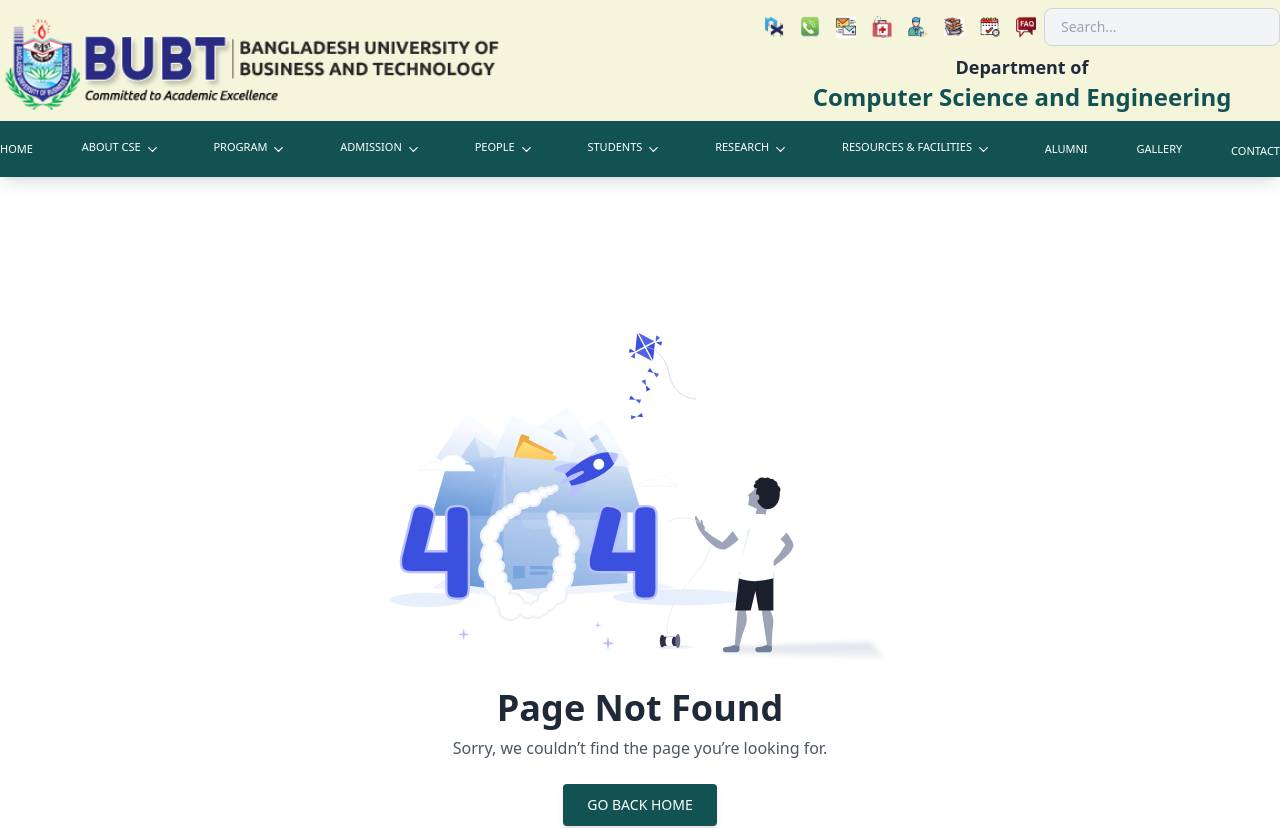
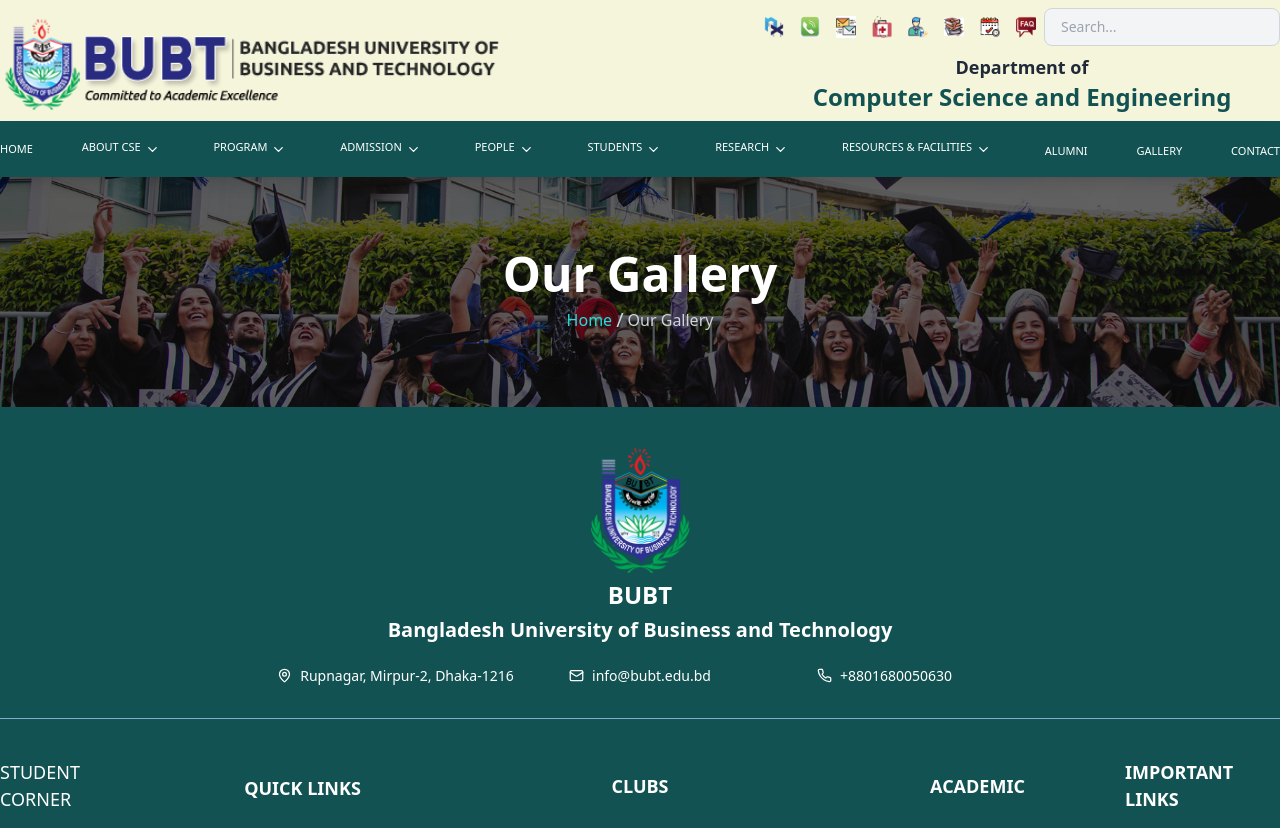
Before and after one commit to mdsajalali/cse-bubt, a Next.js app: page /gallery in a window 1280 px wide. Before the commit this address had no page. Shown: the top 828 px of the page. Built offline with nearby package versions, Linux system fonts and the light colour scheme.

Commit message:
add: gallery page

```diff
--- /dev/null
+++ b/src/app/(pages)/gallery/page.tsx
@@ -0,0 +1,15 @@
+import Cover from "@/components/shared/Cover";
+import React from "react";
+
+export default function page() {
+  return (
+    <div>
+      <Cover
+        heading="Our Gallery"
+        title="Our Gallery"
+        mainTitle="home"
+        titleLink="/"
+      />
+    </div>
+  );
+}
--- a/src/components/core/nav/NavSidebar.tsx
+++ b/src/components/core/nav/NavSidebar.tsx
@@ -140,12 +140,16 @@
           ))}
 
           <div className="mt-2 flex flex-col gap-5">
+            <Link href="/alumni">
               <span className="leading-12 text-[11px] font-medium uppercase hover:opacity-85 2xl:text-xs">
                 Alumni
               </span>
+            </Link>
+            <Link href="/gallery">
               <span className="leading-12 text-[11px] font-medium uppercase hover:opacity-85 2xl:text-xs">
                 gallery
               </span>
+            </Link>
             <Link href="/contact">
               <span className="leading-12 text-[11px] font-medium uppercase hover:opacity-85 2xl:text-xs">
                 contact
--- a/src/components/shared/Navbar.tsx
+++ b/src/components/shared/Navbar.tsx
@@ -99,12 +99,16 @@
               }
             />
           ))}
+          <Link href="/alumni">
             <span className="leading-12 cursor-pointer text-[11px] font-medium uppercase hover:opacity-85 2xl:text-xs">
               Alumni
             </span>
+          </Link>
+          <Link href="/gallery">
             <span className="leading-12 cursor-pointer text-[11px] font-medium uppercase hover:opacity-85 2xl:text-xs">
               Gallery
             </span>
+          </Link>
           <Link href="/contact">
             <span className="leading-12 cursor-pointer text-[11px] font-medium uppercase hover:opacity-85 2xl:text-xs">
               Contact
```
Also changed, not shown: src/app/(pages)/contact/page.tsx (renamed from src/app/(common)/contact/page.tsx). Lines whose indentation alone changed are shown as unchanged.
